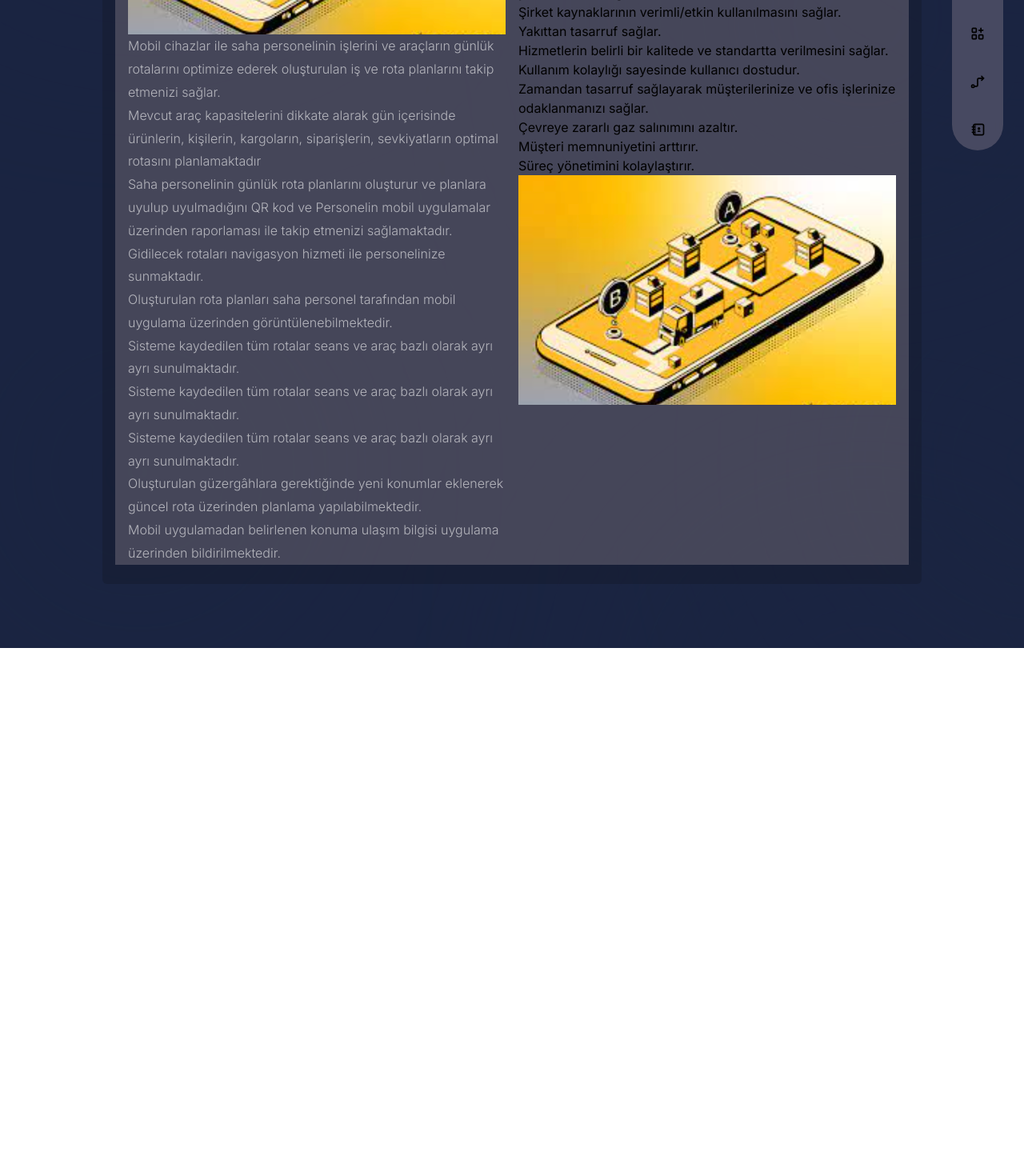
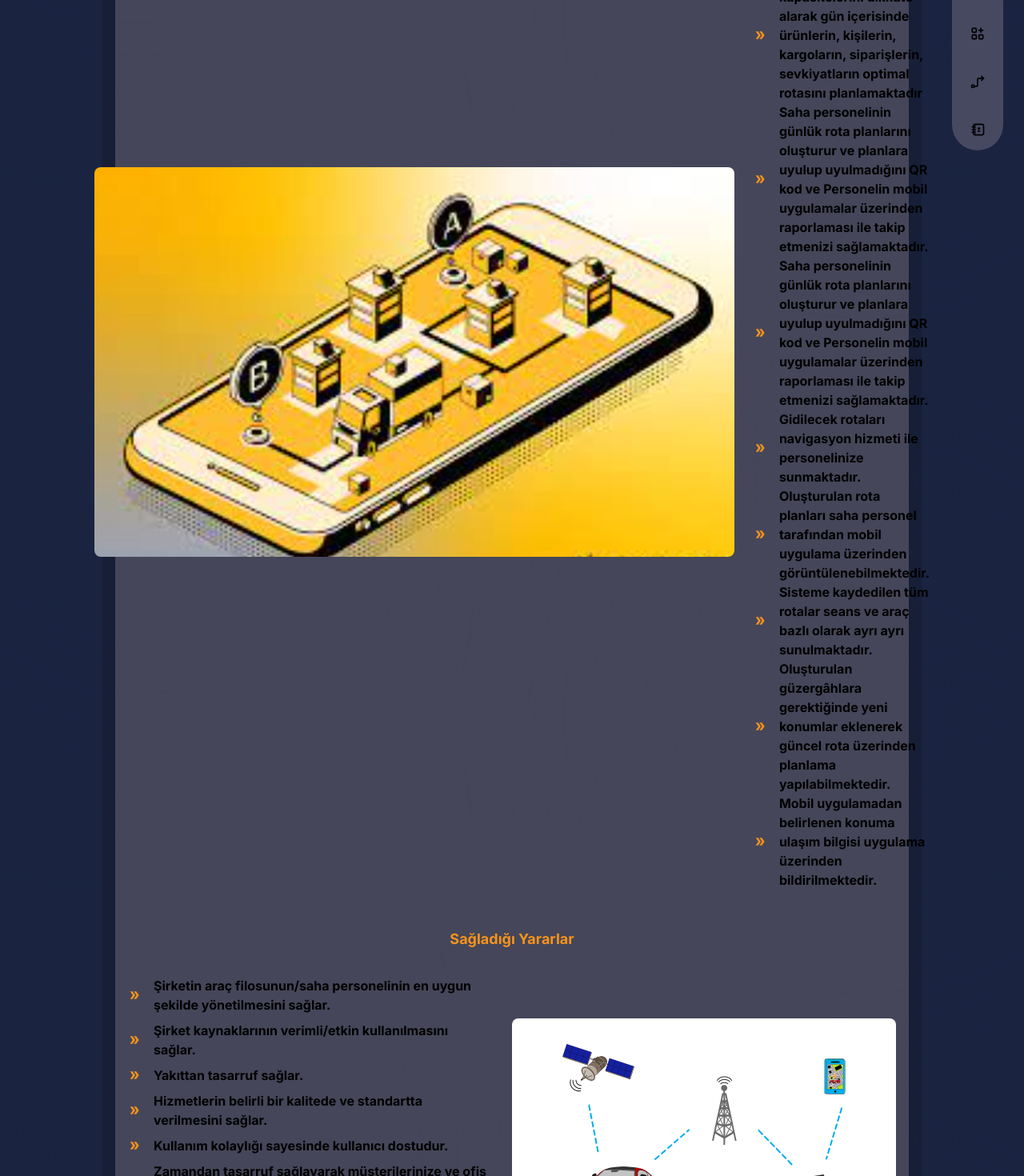
Before and after one commit to erdemir123/movitason, a Next.js app: page /rota_optimizasyonu in a window 1280 px wide. Shown: the part 440-1910 px from the top of the page at 80% size. Before the commit the page ends 1250 px from the top, so only its background shows below. Built offline with nearby package versions, Linux system fonts and the light colour scheme.

Commit message:
routes eklendi

```diff
--- a/components/NavTab.jsx
+++ b/components/NavTab.jsx
@@ -1,3 +1,4 @@
+"use client"
 import React from "react";
 import { motion } from "framer-motion";
 
--- a/components/Route.jsx
+++ b/components/Route.jsx
@@ -1,83 +1,95 @@
-import React from 'react'
-import route from "../public/route.png"
-import Image from 'next/image'
+"use client"
+import React from "react";
+import route from "../public/route.png";
+import follow from "../public/follow1.png";
+import Image from "next/image";
+import { benefit, routes } from "@/utils/routeOptimization";
+import { motion } from "framer-motion";
 
 export default function Route() {
+    const fadeInAnimationVAriants = {
+        initial: {
+          opacity: 0,
+          y: 20,
+        },
+        animate: (index) => ({
+          opacity: 1,
+          y: 0,
+          transition: {
+            delay: 0.04 * index,
+          },
+        }),
+      };
   return (
     <div className="bg-primary/30 xl:py-6 rounded-md mt-1 py-24 flex flex-col justify-center items-center gap-4 md:px-4 ">
-      <div className="flex flex-col md:flex-row justify-center items-center w-full gap-4 md:px-4 bg-red-100/20">
-        <div className='w-full'>
-            <h2>Rota Optimizasyonu</h2>
-        <Image src={route} width={250} height={250} alt="movitaqr" className="w-full" />
-        <p>
-        Mobil cihazlar ile saha personelinin işlerini ve araçların günlük rotalarını optimize ederek oluşturulan iş ve rota planlarını takip etmenizi sağlar.
-        <ol>
-            <li>
-            Mevcut araç kapasitelerini dikkate alarak gün içerisinde ürünlerin, kişilerin, kargoların, siparişlerin, sevkiyatların optimal rotasını planlamaktadır
-            </li>
-            <li>
-            Saha personelinin günlük rota planlarını oluşturur ve planlara uyulup uyulmadığını QR kod ve Personelin mobil uygulamalar üzerinden raporlaması ile takip etmenizi sağlamaktadır.
-            </li>
-            <li>
-            Gidilecek rotaları navigasyon hizmeti ile personelinize sunmaktadır.
-            </li>
-            <li>
-            Oluşturulan rota planları saha personel tarafından mobil uygulama üzerinden görüntülenebilmektedir.
-            </li>
-            <li>
-            Sisteme kaydedilen tüm rotalar seans ve araç bazlı olarak ayrı ayrı sunulmaktadır.
-            </li>
-            <li>
-            Sisteme kaydedilen tüm rotalar seans ve araç bazlı olarak ayrı ayrı sunulmaktadır.
-            </li>
-            <li>
-            Sisteme kaydedilen tüm rotalar seans ve araç bazlı olarak ayrı ayrı sunulmaktadır.
-            </li>
-            <li>
-            Oluşturulan güzergâhlara gerektiğinde yeni konumlar eklenerek güncel rota üzerinden planlama yapılabilmektedir.
-            </li>
-            <li>
-            Mobil uygulamadan belirlenen konuma ulaşım bilgisi uygulama üzerinden bildirilmektedir.
-            </li>
-        </ol>
-        </p>
+      <div className="flex flex-col justify-center items-center w-full gap-4 md:px-4 bg-red-100/20">
+        <div className="w-full mt-4">
+          <h2 className="my-2 text-center text-accent  font-bold text-lg">
+            Rota Optimizasyonu
+          </h2>
+          <div className="xl:flex-row flex-col flex gap-6 items-center justify-center text-md">
+            <Image
+              src={route}
+              width={350}
+              height={250}
+              alt="movitaqr"
+              className="w-full rounded-lg"
+            />
+            <div className="font-bold">
+              {routes.map((item, index) => (
+                <motion.div
+                  key={index}
+                  initial="initial"
+                  variants={fadeInAnimationVAriants}
+                  animate="animate"
+                  whileInView="animate"
+                  viewport={{
+                    once: true,
+                  }}
+                  custom={index}
+                  className="flex items-center gap-4"
+                >
+                  <div className="text-accent">{item.icon}</div>
+                  <div>{item.poKey}</div>
+                </motion.div>
+              ))}
+            </div>
+          </div>
         </div>
-        <div className='w-full flex flex-col'>
-            <h2>Sisteme Faydaları</h2>
-
-        <ol>
-            <li>
-            Şirketin araç filosunun/saha personelinin en uygun şekilde yönetilmesini sağlar.
-            </li>
-            <li>
-            Şirket kaynaklarının verimli/etkin kullanılmasını sağlar.
-            </li>
-            <li>
-            Yakıttan tasarruf sağlar.
-            </li>
-            <li>
-            Hizmetlerin belirli bir kalitede ve standartta verilmesini sağlar.
-            </li>
-            <li>
-            Kullanım kolaylığı sayesinde kullanıcı dostudur.
-            </li>
-            <li>
-            Zamandan tasarruf sağlayarak müşterilerinize ve ofis işlerinize odaklanmanızı sağlar.
-            </li>
-            <li>
-            Çevreye zararlı gaz salınımını azaltır.
-            </li>
-            <li>
-            Müşteri memnuniyetini arttırır.
-
-            </li>
-            <li>
-            Süreç yönetimini kolaylaştırır.
-            </li>
-        </ol>
-
-        <Image src={route} width={250} height={250} alt="movitaqr" className="w-full flex-1" />
+        <div className="w-full mb-6">
+          <h2 className="my-8 text-center text-accent  font-bold text-lg ">
+            Sağladığı Yararlar
+          </h2>
+          <div className="xl:flex-row flex-col flex gap-6 items-center justify-center text-md">
+            <div className="font-bold flex flex-col  gap-2">
+              {benefit.map((item, index) => (
+                <motion.div
+                  key={index}
+                  initial="initial"
+                  variants={fadeInAnimationVAriants}
+                  animate="animate"
+                  whileInView="animate"
+                  viewport={{
+                    once: true,
+                  }}
+                  custom={index}
+                  className="flex items-center gap-4"
+                >
+                  <div className="text-accent">{item.icon}</div>
+                  <div>{item.poKey}</div>
+                </motion.div>
+              ))}
+            </div>
+            <Image
+              src={follow}
+              width={400}
+              height={250}
+              alt="movitaqr"
+              className=" w-full h-full md:w-[50%] rounded-lg"
+            />
+          </div>
         </div>
-        </div></div>
-  )
+      </div>
+    </div>
+  );
 }
--- /dev/null
+++ b/utils/routeOptimization.js
@@ -0,0 +1,101 @@
+import { MdOutlineDoubleArrow } from "react-icons/md";
+
+export  const routes = [
+
+    {
+        id: 0,
+        poKey: "Mobil cihazlar ile saha personelinin işlerini ve araçların günlük rotalarını optimize ederek oluşturulan iş ve rota planlarını takip etmenizi sağlar.",
+        icon: <MdOutlineDoubleArrow/>
+    },
+    {
+        id: 1,
+        poKey: "Mevcut araç kapasitelerini dikkate alarak gün içerisinde ürünlerin, kişilerin, kargoların, siparişlerin, sevkiyatların optimal rotasını planlamaktadır",
+        icon: <MdOutlineDoubleArrow/>
+    },
+    {
+        id: 2,
+        poKey: "Saha personelinin günlük rota planlarını oluşturur ve planlara uyulup uyulmadığını QR kod ve Personelin mobil uygulamalar üzerinden raporlaması ile takip etmenizi sağlamaktadır.",
+        icon: <MdOutlineDoubleArrow/>
+    },
+    {
+        id: 3,
+        poKey: "Saha personelinin günlük rota planlarını oluşturur ve planlara uyulup uyulmadığını QR kod ve Personelin mobil uygulamalar üzerinden raporlaması ile takip etmenizi sağlamaktadır.",
+        icon: <MdOutlineDoubleArrow/>
+    },
+    {
+        id: 4,
+        poKey: "Gidilecek rotaları navigasyon hizmeti ile personelinize sunmaktadır.",
+        icon: <MdOutlineDoubleArrow/>
+    },
+    {
+        id: 5,
+        poKey: "Oluşturulan rota planları saha personel tarafından mobil uygulama üzerinden görüntülenebilmektedir.",
+        icon: <MdOutlineDoubleArrow/>
+    },
+    {
+        id: 6,
+        poKey: "Sisteme kaydedilen tüm rotalar seans ve araç bazlı olarak ayrı ayrı sunulmaktadır.",
+        icon: <MdOutlineDoubleArrow/>
+    },
+    {
+        id: 7,
+        poKey: "Oluşturulan güzergâhlara gerektiğinde yeni konumlar eklenerek güncel rota üzerinden planlama yapılabilmektedir.",
+        icon: <MdOutlineDoubleArrow/>
+    },
+    {
+        id: 8,
+        poKey: "Mobil uygulamadan belirlenen konuma ulaşım bilgisi uygulama üzerinden bildirilmektedir.",
+        icon: <MdOutlineDoubleArrow/>
+    },
+
+
+];
+export  const benefit = [
+
+    {
+        id: 0,
+        poKey: "Şirketin araç filosunun/saha personelinin en uygun şekilde yönetilmesini sağlar.",
+        icon: <MdOutlineDoubleArrow/>
+    },
+    {
+        id: 1,
+        poKey: "Şirket kaynaklarının verimli/etkin kullanılmasını sağlar.",
+        icon: <MdOutlineDoubleArrow/>
+    },
+    {
+        id: 2,
+        poKey: "Yakıttan tasarruf sağlar.",
+        icon: <MdOutlineDoubleArrow/>
+    },
+    {
+        id: 3,
+        poKey: "Hizmetlerin belirli bir kalitede ve standartta verilmesini sağlar.",
+        icon: <MdOutlineDoubleArrow/>
+    },
+    {
+        id: 4,
+        poKey: "Kullanım kolaylığı sayesinde kullanıcı dostudur.",
+        icon: <MdOutlineDoubleArrow/>
+    },
+    {
+        id: 5,
+        poKey: "Zamandan tasarruf sağlayarak müşterilerinize ve ofis işlerinize odaklanmanızı sağlar.",
+        icon: <MdOutlineDoubleArrow/>
+    },
+    {
+        id: 6,
+        poKey: "Çevreye zararlı gaz salınımını azaltır.",
+        icon: <MdOutlineDoubleArrow/>
+    },
+    {
+        id: 7,
+        poKey: "Müşteri memnuniyetini arttırır.",
+        icon: <MdOutlineDoubleArrow/>
+    },
+    {
+        id: 8,
+        poKey: "Süreç yönetimini kolaylaştırır.",
+        icon: <MdOutlineDoubleArrow/>
+    },
+
+];
```
Also changed, not shown: public/follow1.png (renamed from public/KameralıAraçTakipSistemi.png).
